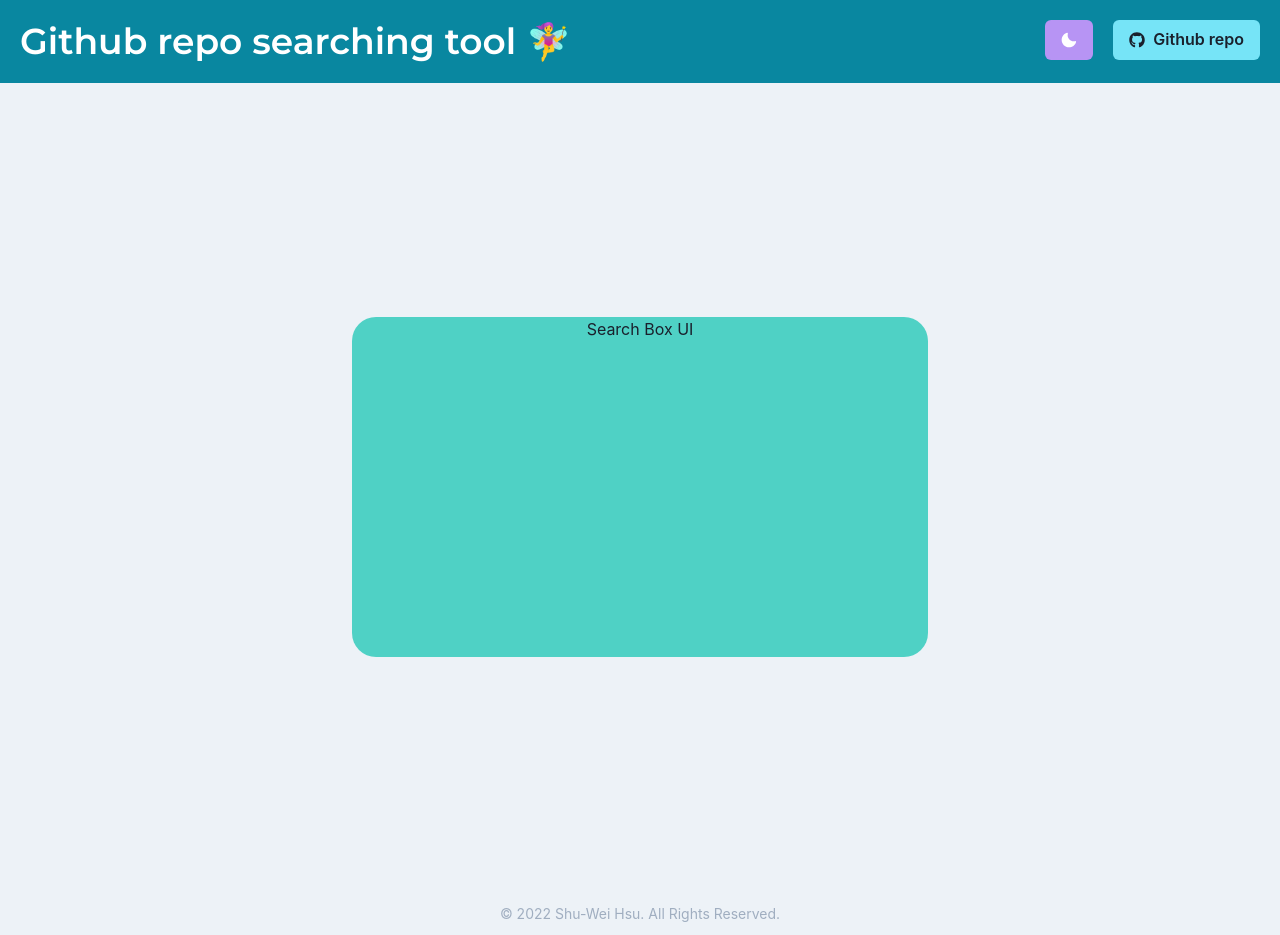
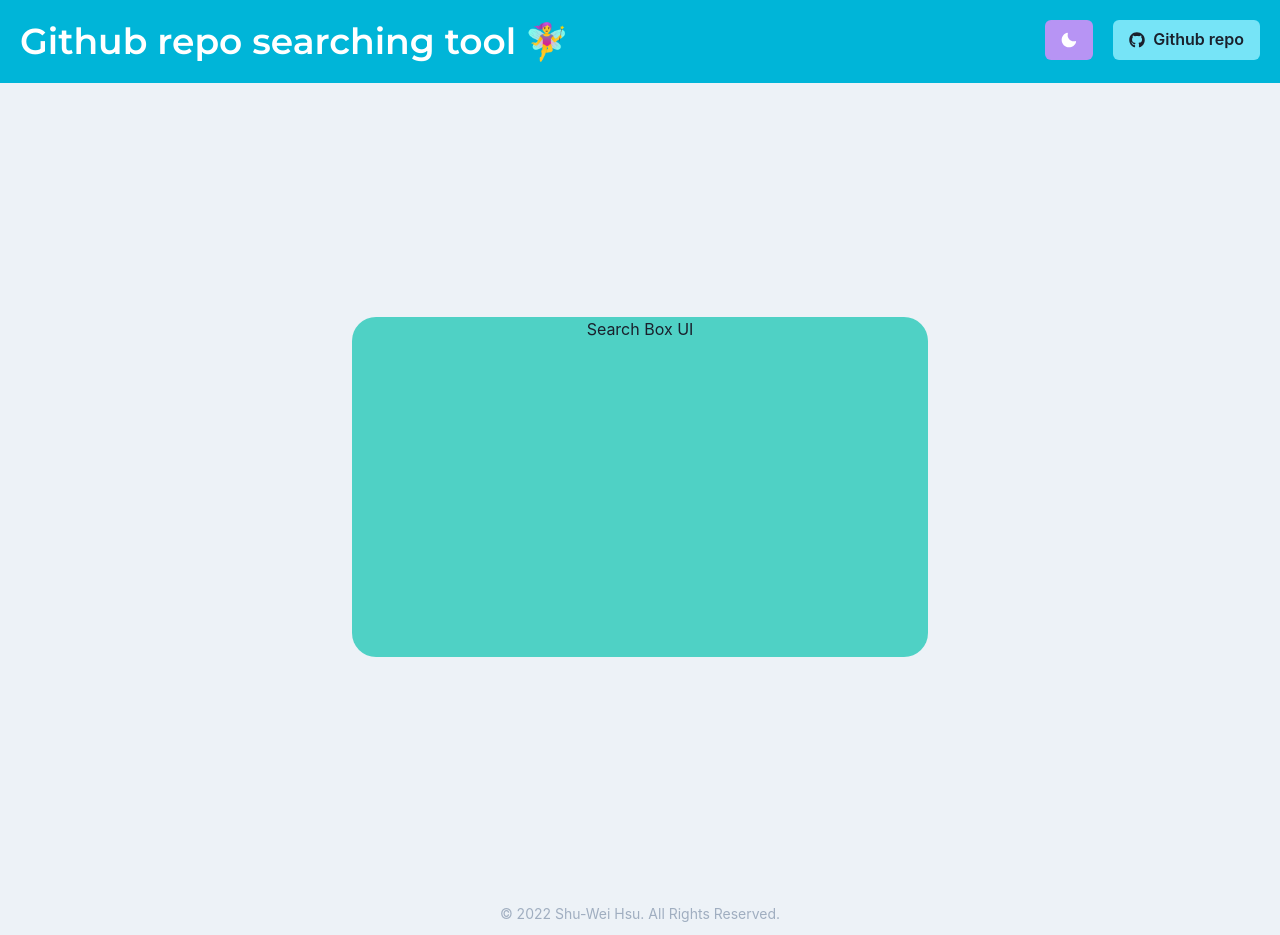
Before and after one commit to swh00tw/github-repo-searcher, a Next.js app: page / in a window 1280 px wide. Built offline with nearby package versions, Linux system fonts and the light colour scheme.

Commit message:
finish header bar

```diff
--- a/components/HeaderBar.js
+++ b/components/HeaderBar.js
@@ -1,14 +1,21 @@
-import { Flex, Heading, Button, Text, useColorModeValue } from '@chakra-ui/react';
+import { Flex, Heading, Button, Text, useColorModeValue, HStack } from '@chakra-ui/react';
 import Link from 'next/link';
 import { FaGithub } from 'react-icons/fa';
 import ThemeToggleButton from './ThemeToggleButton';
 
 function HeaderBar() {
   return (
-    <Flex w='100%' bg='cyan.700' py={5} justify='space-between'>
+    <Flex w='100%' bg={useColorModeValue('cyan.500', 'cyan.700')} py={5} justify='space-between'>
       <Heading mx={5} fontFamily='Montserrat' color={'white'}>
         <Link href='/'>
-          <a>Github repo searching tool 🧚‍♀️</a>
+          <a>
+            <HStack>
+              <Text display={{ base: 'none', md: 'inline-block' }} fontSize={{ md: '2xl', lg: '4xl' }}>
+                Github repo searching tool
+              </Text>
+              <Text>🧚‍♀️</Text>
+            </HStack>
+          </a>
         </Link>
       </Heading>
       <Flex>
```
